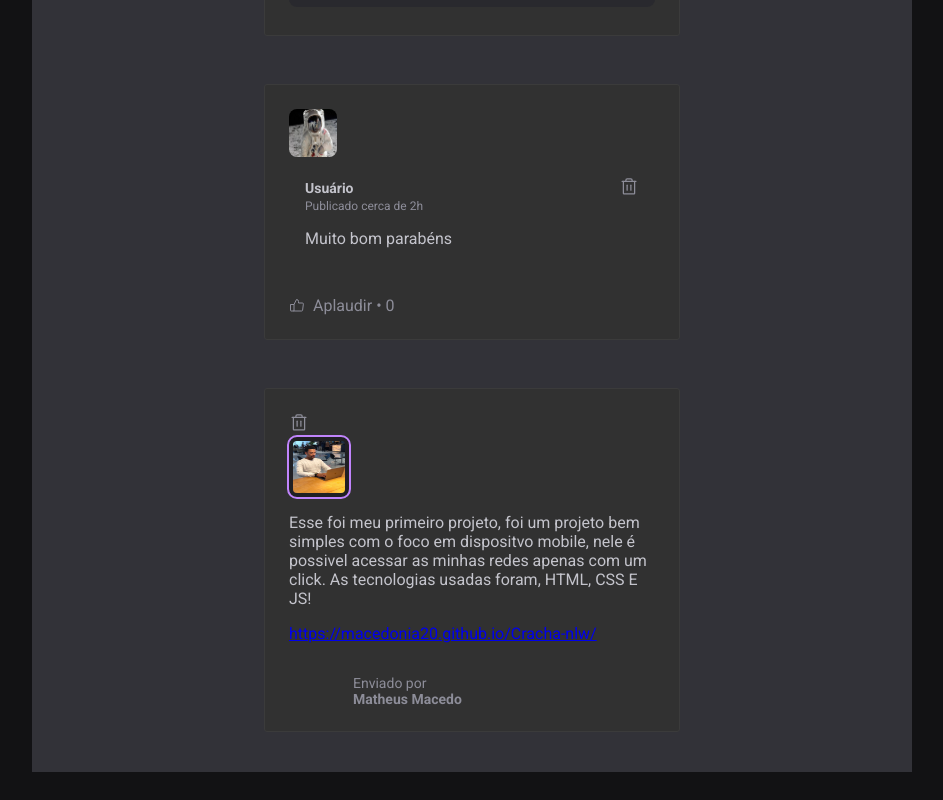
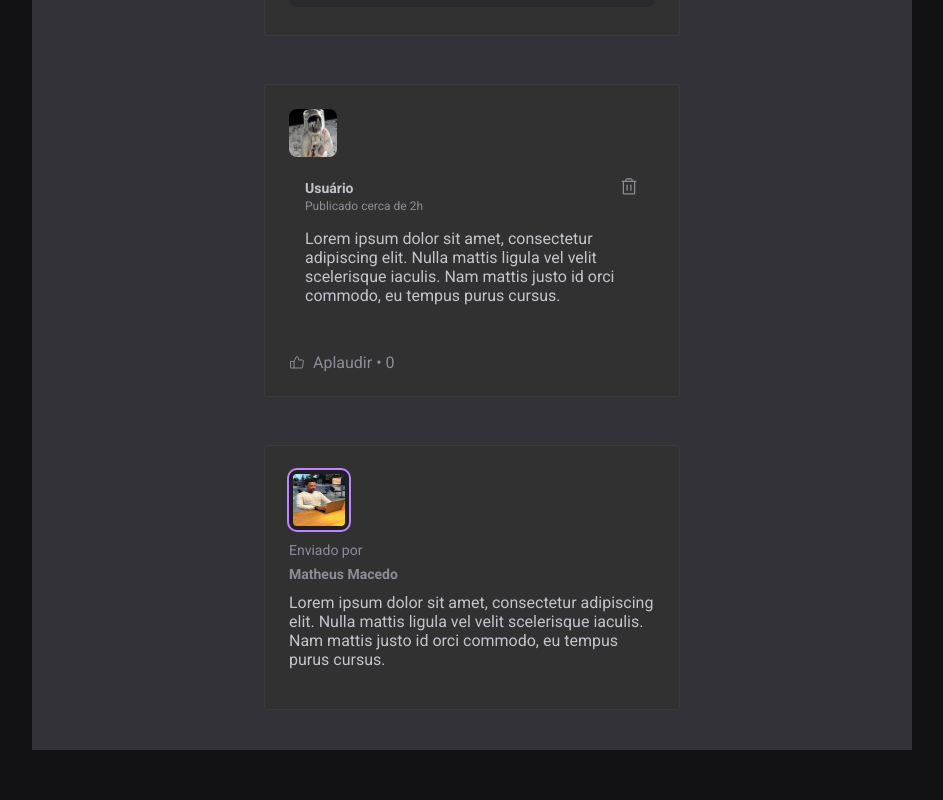
Before and after one commit to Macedonia20/teste_web, a React (Vite) app: page / in a window 1280 px wide. Shown: the part 402-1202 px from the top of the page, without its empty margins (328-1271 px from the left). After the commit the page ends 1180 px from the top, so only its background shows below. Built offline with nearby package versions, Linux system fonts and the light colour scheme.

Commit message:
Commit almoço

```diff
--- a/src/App.jsx
+++ b/src/App.jsx
@@ -25,8 +25,7 @@ export function App() {
 
 
       content: [
-        {type: 'paragraph', content: 'Esse foi meu primeiro projeto, foi um projeto bem simples com o foco em dispositvo mobile, nele é possivel acessar as minhas redes apenas com um click. As tecnologias usadas foram, HTML, CSS E JS! '},
-        {type: 'link', content:'https://macedonia20.github.io/Cracha-nlw/'},
+        {type: 'paragraph', content: 'Lorem ipsum dolor sit amet, consectetur adipiscing elit. Nulla mattis ligula vel velit scelerisque iaculis. Nam mattis justo id orci commodo, eu tempus purus cursus.'},
       ],
       publishedAt: new Date('2021-11-22 21:00:00'),
 
@@ -45,7 +44,6 @@ export function App() {
         <main>
           {<Header /> }
 
-
           {posts.map(post => {
             return (
               <Post
--- a/src/components/Comments/Comment.jsx
+++ b/src/components/Comments/Comment.jsx
@@ -27,7 +27,6 @@ export function Comment({ content, deleteComment }) {
             <div className={styles.commentBox}>
                 <div className={styles.commentContent}>
                     <header>
-
                         <div className={styles.authorAndTime}>
                             <strong>Usuário</strong>
                             <time title="" dateTime="">Publicado cerca de 2h</time>
@@ -36,7 +35,6 @@ export function Comment({ content, deleteComment }) {
                         <button onClick={handleDeleteComment} title="Deletar comentário">
                             <Trash  size={20} />
                         </button>
-
                     </header>
 
                     <p>{content}</p>
--- a/src/components/Comments/Comment.module.css
+++ b/src/components/Comments/Comment.module.css
@@ -41,6 +41,13 @@
     font-size: 0.75rem;
     color: var(--gray-400);
 }
+
+.header {
+    display: flex;
+    align-items: center;
+    gap: 1rem;
+}
+
 
 .commentContent  header button {
     background: transparent;
--- a/src/components/Post/Post.jsx
+++ b/src/components/Post/Post.jsx
@@ -20,7 +20,7 @@ export function Post({ author, publishedAt, content, deleteComment }) {
         addSuffix: true,
     })
 
-    const [comment, setCreateComment] = useState(["Muito bom parabéns"])
+    const [comment, setCreateComment] = useState(["Lorem ipsum dolor sit amet, consectetur adipiscing elit. Nulla mattis ligula vel velit scelerisque iaculis. Nam mattis justo id orci commodo, eu tempus purus cursus."])
 
     const [newComment, setNewComment] = useState('')
 
@@ -102,13 +102,13 @@ export function Post({ author, publishedAt, content, deleteComment }) {
             </div>
 
             <div className={styles.commentForm}>
-                <header>
-                    <button onClick={handleDeleteComment} title="Deletar post">
-                        <Trash  size={20} />
-                    </button>
-                </header>
 
                  <Avatar src={author.avatar} />
+
+                    <div className={styles.authorInfo}>
+                        <span>{author.role}</span>
+                        <strong>{author.name}</strong>
+                    </div>
 
                 {content.map(line => {
 
@@ -122,10 +122,7 @@ export function Post({ author, publishedAt, content, deleteComment }) {
 
 
 
-                    <div className={styles.authorInfo}>
-                        <span>{author.role}</span>
-                        <strong>{author.name}</strong>
-                    </div>
+
            </div>
 
 
--- a/src/components/Post/Post.module.css
+++ b/src/components/Post/Post.module.css
@@ -70,8 +70,7 @@
     display: block;
     font-size: 0.875rem;
     color: var(--gray-400);
-    margin-left: 4rem;
-
+    line-height: 0.3rem;
 
 }
 
@@ -79,8 +78,7 @@
     display: block;
     font-size: 0.875rem;
     color: var(--gray-400);
-    margin-top: 2rem;
-    margin-left: 4rem;
+    line-height: 2.6rem;
 
 }
 
```
